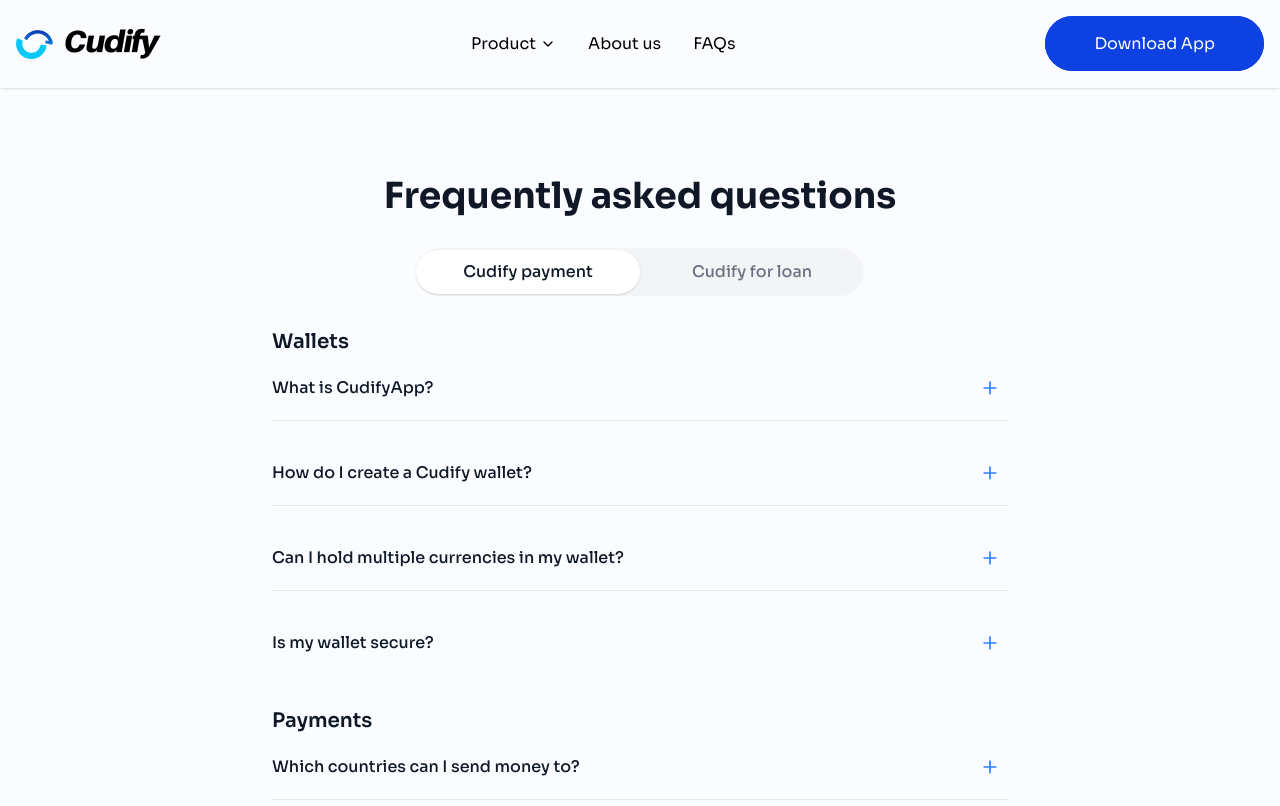
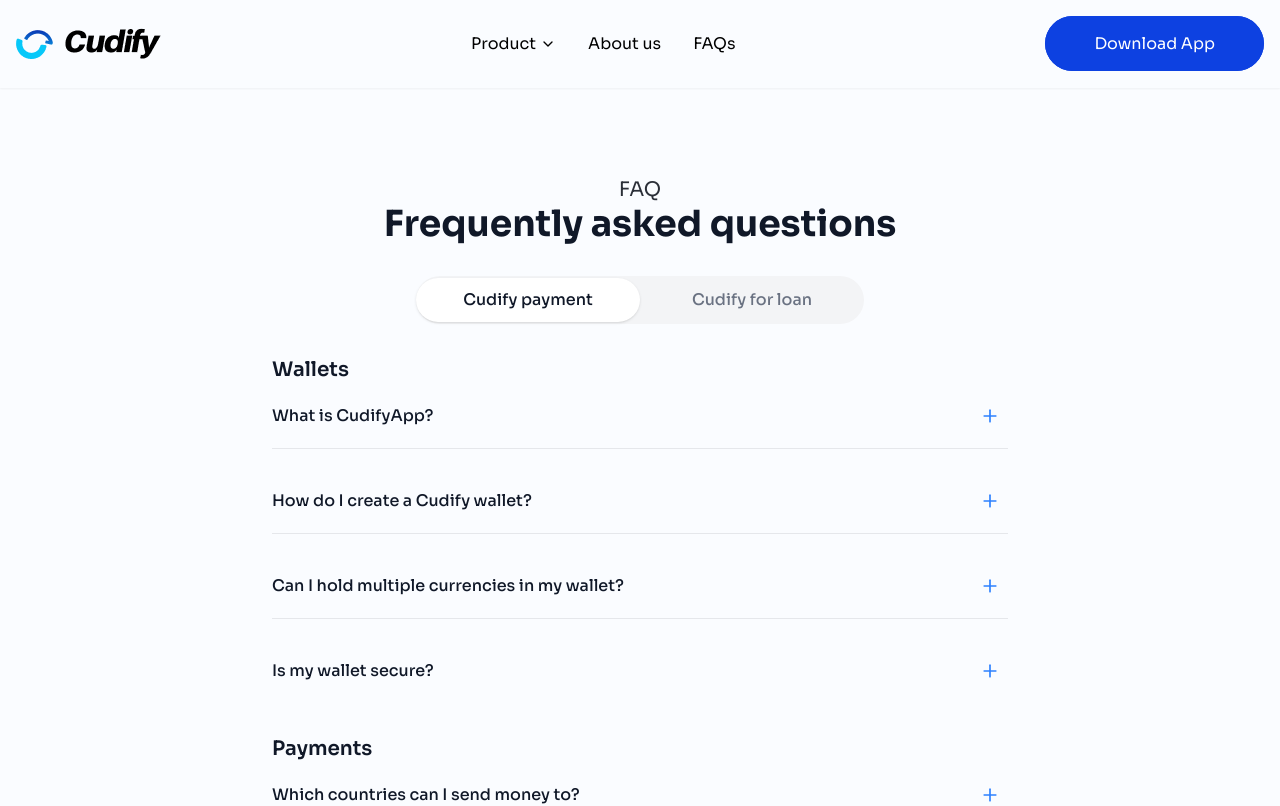
Before and after one commit to Joesef127/cudify, a React (Vite) app: page /faq in a window 1280 px wide. Shown: the top 806 px of the page. Built offline with nearby package versions, Linux system fonts and the light colour scheme.

Commit message:
chore: adjusted padding in faq section

```diff
--- a/src/components/Header.tsx
+++ b/src/components/Header.tsx
@@ -44,7 +44,7 @@
   });
 
   return (
-  <header ref={headerRef} className="fixed top-0 left-0 right-0 z-50 md:py-3 bg-[#FAFCFF] backdrop-blur-sm shadow-sm">
+  <header ref={headerRef} className="fixed top-0 left-0 right-0 z-50 md:py-3 bg-[#FAFCFF] backdrop-blur-sm shadow-xs">
       <div className="container mx-auto px-4">
         <div className="flex items-center justify-between py-4">
           {/* Logo */}
--- a/src/components/ui/HomeFAQ.tsx
+++ b/src/components/ui/HomeFAQ.tsx
@@ -19,7 +19,7 @@
              data-aos='fade-up'
           >
             <button
-              className="w-full pt-12 pb-5 flex items-center justify-between text-left focus:outline-none"
+              className={`w-full ${index === 0 ? "pt-0  " : "pt-10"} pb-5 flex items-center justify-between text-left focus:outline-none`}
               onClick={() => toggleFAQ(index)}
             >
               <span className="text-gray-900 font-medium text-sm sm:text-base md:text-lg pr-4">
--- a/src/pages/FAQ.tsx
+++ b/src/pages/FAQ.tsx
@@ -71,6 +71,9 @@
       <div className="container mx-auto px-4">
         {/* Header */}
         <div className="text-center mb-6 sm:mb-8">
+          <p className="text-base md:text-lg lg:text-xl leading-7 font-normal text-[#2B2F38]" data-aos='fade-right'>
+            FAQ
+          </p>
           <h1 className="text-2xl sm:text-3xl md:text-4xl font-bold text-gray-900 mb-2" data-aos="fade-right">
             Frequently asked questions
           </h1>
```
